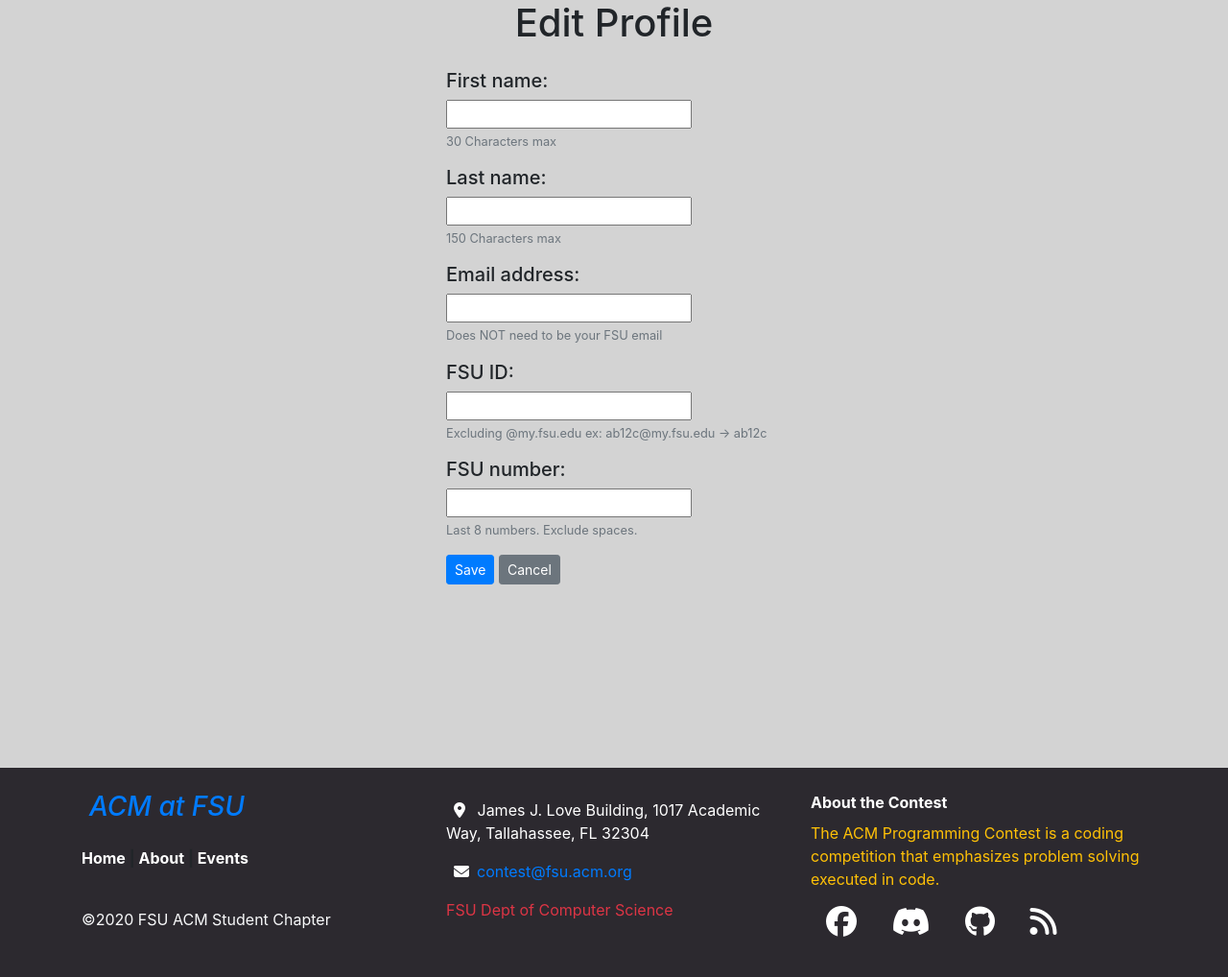
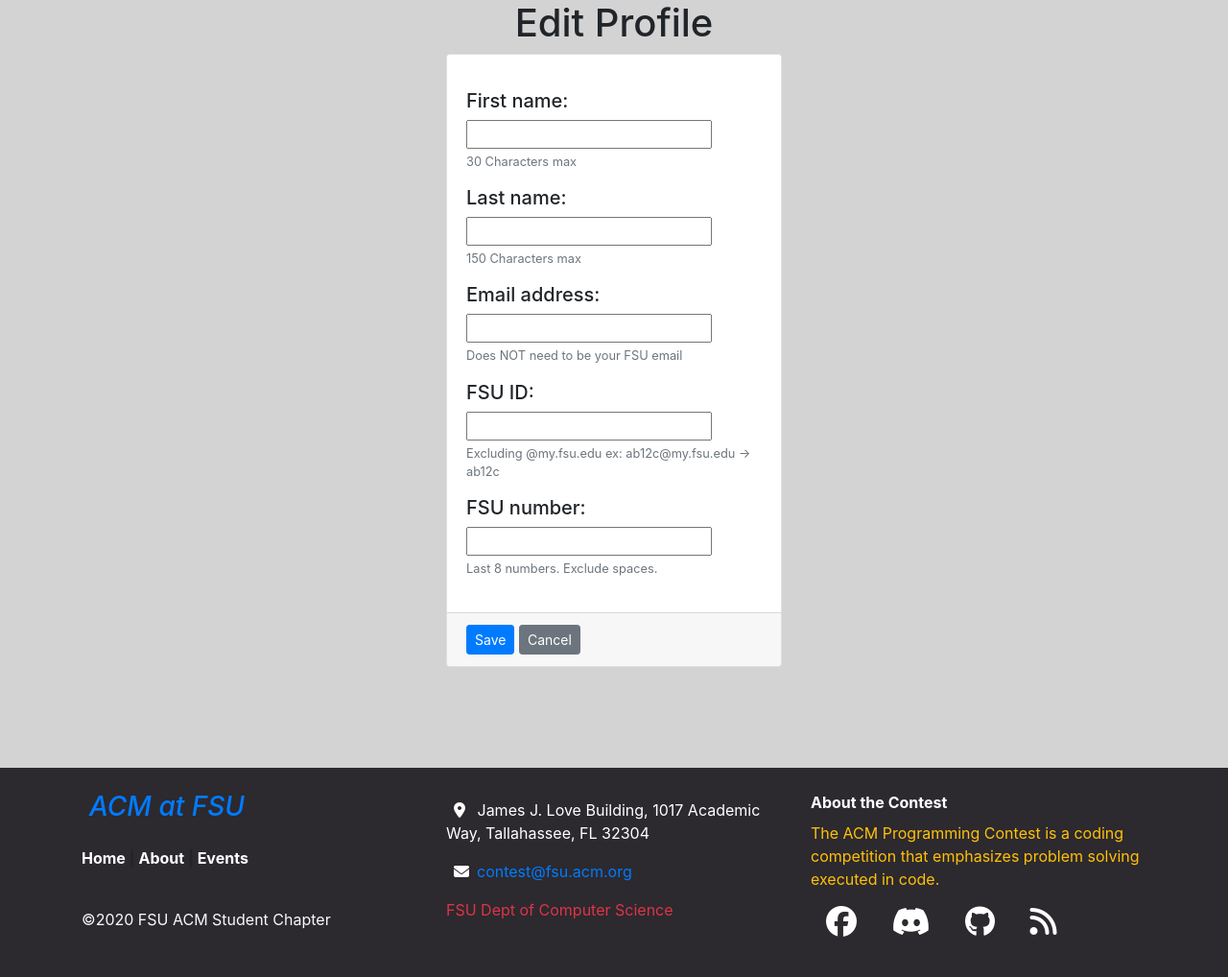
Before and after one commit to mmcinnestaylor/Programming-Contest-Suite, a Django app: template src/manager/templates/manager/profile_form.html in a window 1280 px wide. Shown: the part 66-1084 px from the top of the page at 96% size. Run offline with Django 3.2, Linux system fonts and the light colour scheme; the template is opened without the code that fills it: values that come from a table or form of the project are taken from there, others are empty; parts of the project's set-up code (start-up, migrations or seed data) failed here and were passed over; some libraries are stand-ins or nearby versions.

Commit message:
Update profile_form.html

```diff
--- a/src/manager/templates/manager/profile_form.html
+++ b/src/manager/templates/manager/profile_form.html
@@ -18,8 +18,10 @@
 		{% endfor %}
 	{% endif %}
 	<div class="row justify-content-center">
-		<div class="col col-sm-4">
+		<div class="col col-md-4">
 			<form method="post">
+				<div class="card">
+					<div class="card-body">
 						{% csrf_token %}
 						{% for field in user_form %}
 							<p>
@@ -49,8 +51,13 @@
 								</small>
 							</p>
 						{% endfor %}
+					</div>
+					<div class="card-footer">
 						<button class="btn btn-primary btn-sm" type="submit">Save</button>
 						<a class="btn btn-secondary btn-sm" href="{% url 'manage_dashboard' %}" role="button">Cancel</a>
+					</div>
+				</div>
+
 			</form>
 		</div>
 	</div>
```
Lines whose indentation alone changed are shown as unchanged.
